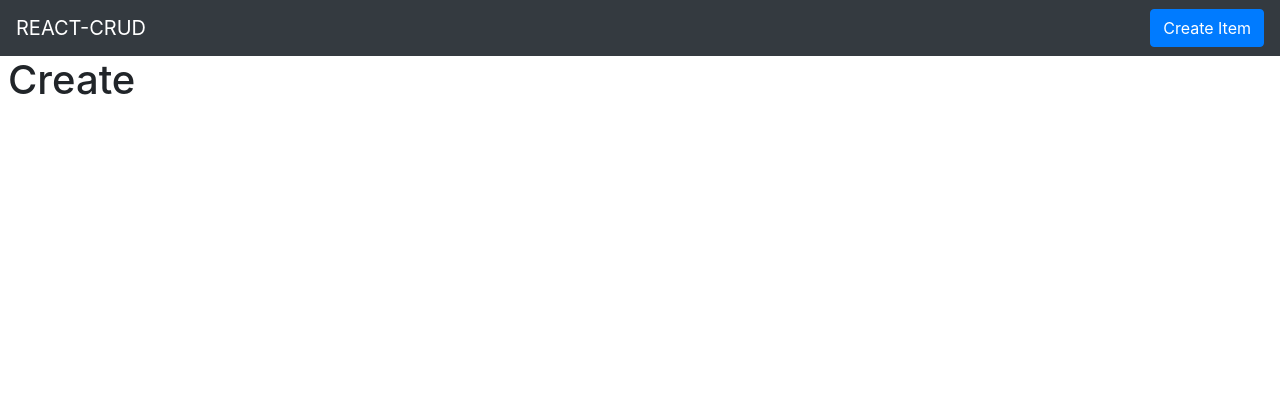
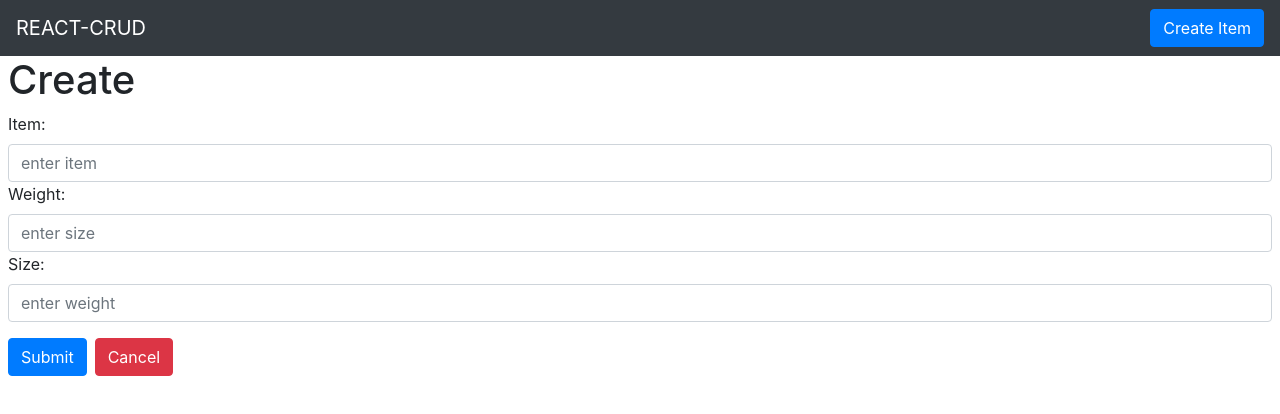
Before and after one commit to nbagonoc/react-crud-hooks, a React (Create React App) app: page /create in a window 1280 px wide. Shown: the top 414 px of the page. Built offline with nearby package versions, Linux system fonts and the light colour scheme.

Commit message:
DEV-0000/1/1: added create functionalities

```diff
--- a/package.json
+++ b/package.json
@@ -6,6 +6,7 @@
     "@testing-library/jest-dom": "^5.16.2",
     "@testing-library/react": "^12.1.2",
     "@testing-library/user-event": "^13.5.0",
+    "axios": "^0.25.0",
     "bootstrap": "^4.6.1",
     "react": "^17.0.2",
     "react-dom": "^17.0.2",
--- a/src/pages/Create.js
+++ b/src/pages/Create.js
@@ -1,7 +1,34 @@
+import CreateService from '../service/CreateService';
+import { useState } from 'react';
+import {Form,FormGroup,Label,Input,Button} from 'reactstrap';
+import {Link,useHistory} from 'react-router-dom';
+
+
 const Create = () => {
+  const[name,setName] = useState('');
+  const[weight,setWeight] = useState('');
+  const[size,setSize] = useState('');
+
+  const sendDataToAPI = () => {
+    const data = {name,weight,size}
+    CreateService(data)
+  }
+
   return (
     <>
-      <h1>Create</h1>
+      <h1 className=''>Create</h1>
+      <Form onSubmit={sendDataToAPI}>
+        <FormGroup>
+          <Label>Item:</Label>
+          <Input name='name' type='text' placeholder='enter item' onChange={e => setName(e.target.value)}></Input>
+          <Label>Weight:</Label>
+          <Input name='weight' type='text' placeholder='enter size' onChange={e => setWeight(e.target.value)}></Input>
+          <Label>Size:</Label>
+          <Input name='weight' type='text' placeholder='enter weight' onChange={e => setSize(e.target.value)}></Input>
+        </FormGroup>
+        <Button color='primary' type='submit'>Submit</Button>
+        <Link to='/' className='btn btn-danger ml-2'>Cancel</Link>
+      </Form>
     </>
   );
 };
--- /dev/null
+++ b/src/service/CreateService.js
@@ -0,0 +1,12 @@
+import axios from 'axios';
+
+const CreateService = (data) => {
+	let {name, weight, size} = data;
+	axios.post(`http://localhost:5000/api/items`, {
+		name,
+		weight,
+		size,
+	});
+}
+
+export default CreateService;
```
Also changed, not shown: 1 other file (tests, documents, lock files or other folders).
